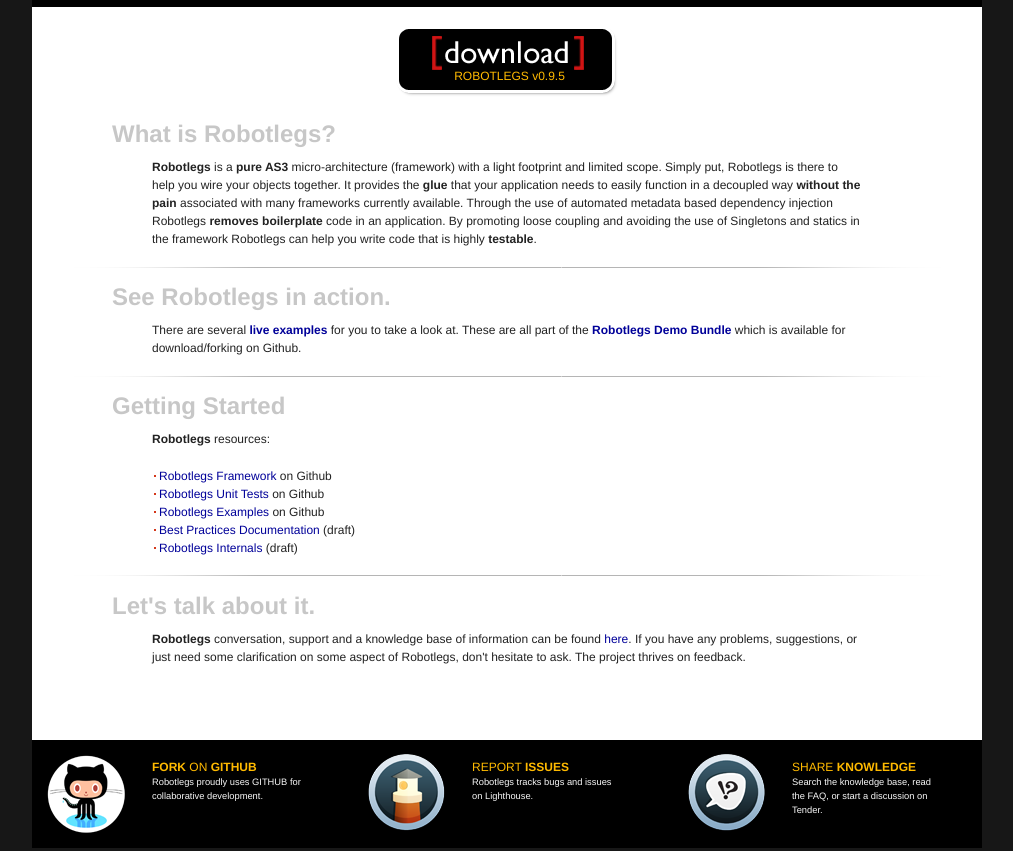
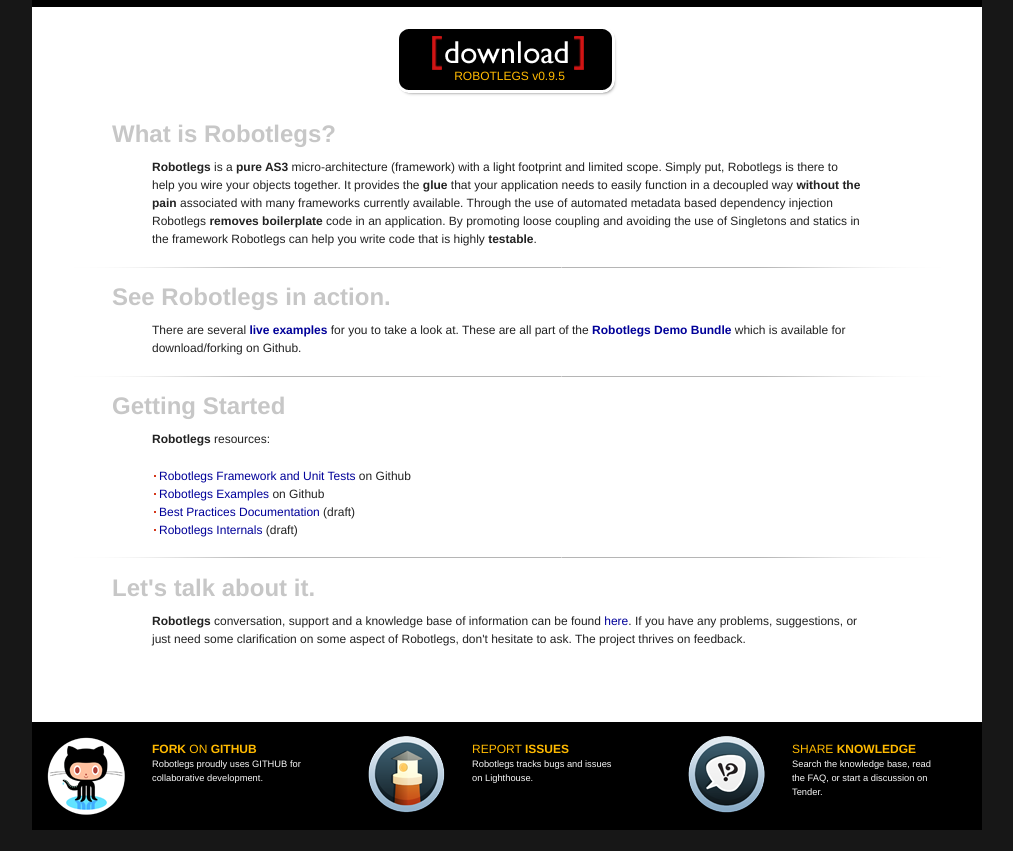
Before and after one commit to robotlegs/robotlegs.github.com, a Jekyll site: the page built from index.html, in a window 1280 px wide. Shown: the part 320-1171 px from the top of the page, without its empty margins (133-1146 px from the left). Built offline with Jekyll 4.4.1, drawn with Linux system fonts in a browser that asks for light colours; Markdown is read by kramdown in place of the engine named in the settings; a script that is not in the unit is left out.

Commit message:
Updated unit tests link - unit tests now in framework repo

```diff
--- a/index.html
+++ b/index.html
@@ -38,8 +38,7 @@
 		<hr class="space">
 		<div class="span-22 prepend-2 last">
 			<ul>
-				<li><a href="http://github.com/robotlegs/robotlegs-framework">Robotlegs Framework</a> on Github</li>
-				<li><a href="http://github.com/robotlegs/robotlegs-framework-TestSuite">Robotlegs Unit Tests</a> on Github</li>
+				<li><a href="http://github.com/robotlegs/robotlegs-framework">Robotlegs Framework and Unit Tests</a> on Github</li>
 				<li><a href="http://github.com/robotlegs/robotlegs-demos-Bundle">Robotlegs Examples</a> on Github</li>
 				<li><a href="http://wiki.github.com/robotlegs/robotlegs-framework/best-practices">Best Practices Documentation</a> (draft)</li>
 				<li><a href="http://wiki.github.com/robotlegs/robotlegs-framework/robotlegs-internals">Robotlegs Internals</a> (draft)</li>
```
